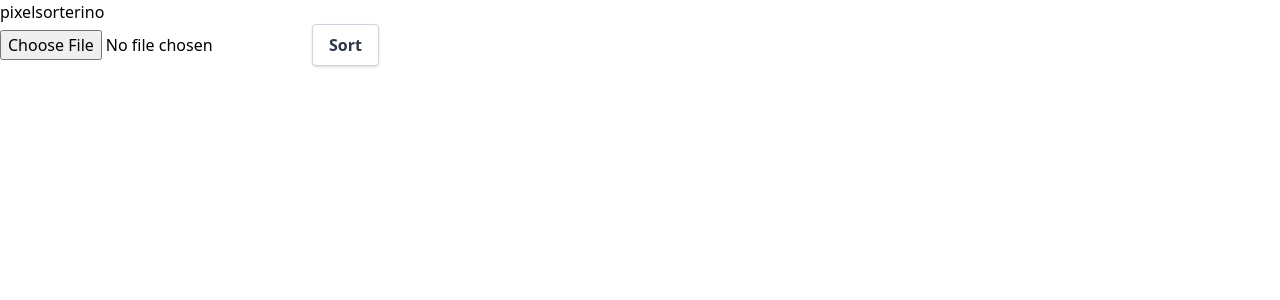
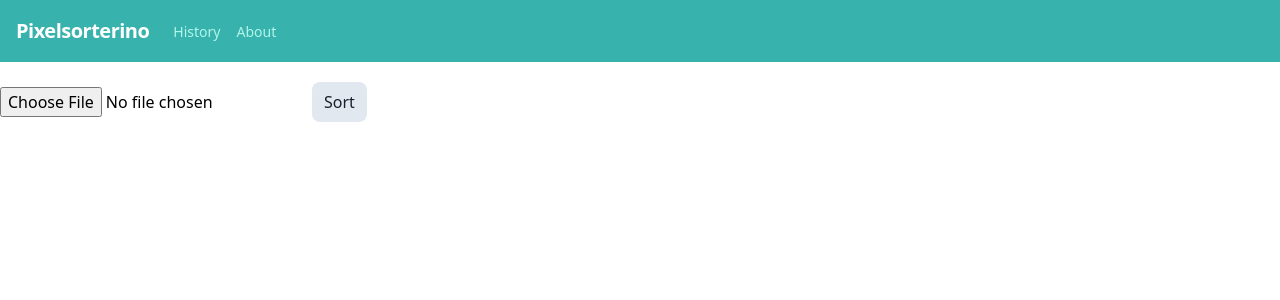
Before and after one commit to okkdev/pixelsorterino, a Nuxt app: page / in a window 1280 px wide. Shown: the top 300 px of the page. Built offline with nearby package versions, Linux system fonts and the light colour scheme.

Commit message:
add navbar

```diff
--- /dev/null
+++ b/components/Navbar.vue
@@ -0,0 +1,53 @@
+<template>
+  <nav class="flex items-center justify-between flex-wrap bg-teal-500 p-4 mb-5">
+    <div class="flex items-center flex-shrink-0 text-white mr-6">
+      <nuxt-link to="/" class="font-semibold text-xl tracking-tight"
+        >Pixelsorterino</nuxt-link
+      >
+    </div>
+    <div class="block lg:hidden">
+      <button
+        class="flex items-center px-3 py-2 border rounded text-teal-200 border-teal-400 hover:text-white hover:border-white"
+        @click="toggleMenu = !toggleMenu"
+      >
+        <svg
+          class="fill-current h-3 w-3"
+          viewBox="0 0 20 20"
+          xmlns="http://www.w3.org/2000/svg"
+        >
+          <title>Menu</title>
+          <path d="M0 3h20v2H0V3zm0 6h20v2H0V9zm0 6h20v2H0v-2z" />
+        </svg>
+      </button>
+    </div>
+    <div
+      class="w-full block flex-grow lg:flex lg:items-center lg:w-auto"
+      :class="toggleMenu ? '' : 'hidden'"
+    >
+      <div class="text-sm lg:flex-grow">
+        <nuxt-link
+          to="/history"
+          class="block mt-4 lg:inline-block lg:mt-0 text-teal-200 hover:text-white mr-4"
+        >
+          History
+        </nuxt-link>
+        <nuxt-link
+          to="/about"
+          class="block mt-4 lg:inline-block lg:mt-0 text-teal-200 hover:text-white mr-4"
+        >
+          About
+        </nuxt-link>
+      </div>
+    </div>
+  </nav>
+</template>
+
+<script>
+export default {
+  data() {
+    return {
+      toggleMenu: false
+    }
+  }
+}
+</script>
--- a/layouts/default.vue
+++ b/layouts/default.vue
@@ -1,7 +1,20 @@
 <template>
   <div>
-    <nuxt />
+    <Navbar></Navbar>
+    <div class="container mx-auto">
+      <nuxt />
+    </div>
   </div>
 </template>
 
+<script>
+import Navbar from '~/components/Navbar'
+
+export default {
+  components: {
+    Navbar
+  }
+}
+</script>
+
 <style></style>
--- /dev/null
+++ b/pages/about.vue
@@ -0,0 +1,3 @@
+<template>
+  <div>about</div>
+</template>
--- /dev/null
+++ b/pages/history.vue
@@ -0,0 +1,3 @@
+<template>
+  <div>history</div>
+</template>
--- a/pages/image.vue
+++ b/pages/image.vue
@@ -1,3 +1,6 @@
 <template>
-  <img src="" />
+  <div>
+    image
+    <img src="" />
+  </div>
 </template>
--- a/pages/index.vue
+++ b/pages/index.vue
@@ -1,13 +1,8 @@
 <template>
-  <div class="container mx-auto">
   <div>
-      <h1 class="title">
-        pixelsorterino
-      </h1>
-
     <FileSelector v-model="file"></FileSelector>
     <button
-        class="bg-white hover:bg-gray-100 text-gray-800 font-semibold py-2 px-4 border border-gray-400 rounded shadow"
+      class="px-3 py-2 font-medium text-center bg-gray-300 rounded-lg text-gray-900 hover:bg-gray-400 focus:outline-none focus:bg-gray-400"
       :disabled="file === null"
       @click="sort"
     >
@@ -18,7 +13,6 @@
 
     <canvas ref="canvas" style="display:none"></canvas>
     <img v-if="sortedImage" :src="sortedImage" />
-    </div>
   </div>
 </template>
 
```
Lines whose indentation alone changed are shown as unchanged.
